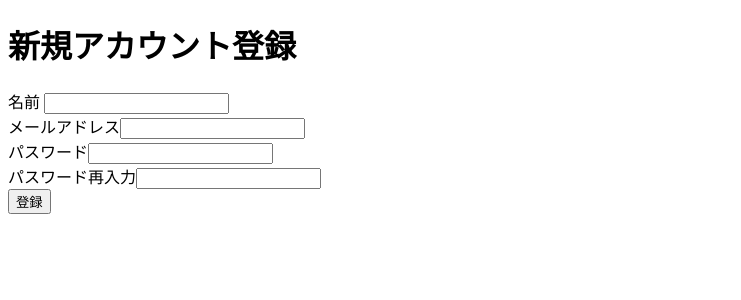
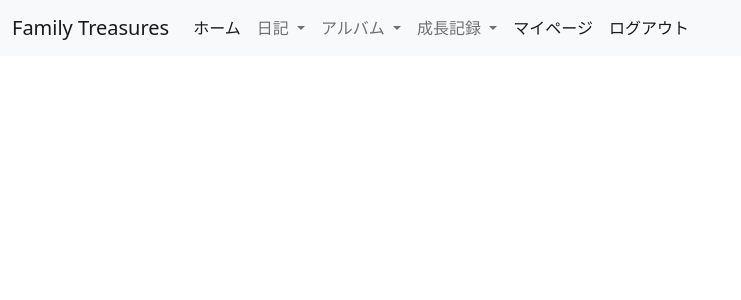
Before and after one commit to yoko-s89/FamilyTreasures, a Django app: page /signup/ in a window 1280 px wide. Shown: the top 300 px of the page, without its empty margins (0-741 px from the left). Run offline with Django 4.2, Linux system fonts and the light colour scheme.

Commit message:
ナビゲーションバー作成

```diff
--- /dev/null
+++ b/familytreasures/templates/base.html
@@ -0,0 +1,70 @@
+<!DOCTYPE html>
+<html lang="ja">
+    <head>
+        <meta charset="UTF-8">
+        <meta name="viewport" content="width=device-width, initial-scale=1.0">
+        <title>{% block title %}Family Treasures{% endblock %}</title>
+        <!-- BootstrapのCSS -->
+        <link href="https://cdn.jsdelivr.net/npm/bootstrap@5.0.2/dist/css/bootstrap.min.css" rel="stylesheet" integrity="sha384-EVSTQN3/azprG1Anm3QDgpJLIm9Nao0Yz1ztcQTwFspd3yD65VohhpuuCOmLASjC" crossorigin="anonymous">
+    </head>
+    <body>
+    <!-- ナビゲーションバーの開始 -->
+        <nav class="navbar navbar-expand-lg navbar-light bg-light">
+            <div class="container-fluid">
+            <a class="navbar-brand" href="#">Family Treasures</a>
+            <button class="navbar-toggler" type="button" data-bs-toggle="collapse" data-bs-target="#navbarNavDropdown" aria-controls="navbarNavDropdown" aria-expanded="false" aria-label="Toggle navigation">
+                <span class="navbar-toggler-icon"></span>
+            </button>
+            <div class="collapse navbar-collapse" id="navbarNavDropdown">
+                <ul class="navbar-nav">
+                <!-- ホームリンク -->
+                <li class="nav-item">
+                    <a class="nav-link active" aria-current="page" href="{% url 'home' %}">ホーム</a>
+                </li>
+                <!-- 日記ドロップダウン -->
+                <li class="nav-item dropdown">
+                    <a class="nav-link dropdown-toggle" href="#" id="navbarDropdownMenuLink" role="button" data-bs-toggle="dropdown" aria-expanded="false">
+                    日記
+                    </a>
+                    <ul class="dropdown-menu" aria-labelledby="navbarDropdownMenuLink">
+                        <li><a class="dropdown-item" href="#">投稿画面</a></li>
+                        <li><a class="dropdown-item" href="#">一覧画面</a></li>
+                    </ul>
+                </li>
+                <!-- アルバムドロップダウン -->
+                <li class="nav-item dropdown">
+                    <a class="nav-link dropdown-toggle" href="#" id="navbarDropdownMenuLink" role="button" data-bs-toggle="dropdown" aria-expanded="false">
+                    アルバム
+                    </a>
+                    <ul class="dropdown-menu" aria-labelledby="navbarDropdownMenuLink">
+                        <li><a class="dropdown-item" href="#">投稿画面</a></li>
+                        <li><a class="dropdown-item" href="#">閲覧画面</a></li>
+                    </ul>
+                </li>
+                <!-- 成長記録ドロップダウン -->
+                <li class="nav-item dropdown">
+                    <a class="nav-link dropdown-toggle" href="#" id="navbarDropdownMenuLink" role="button" data-bs-toggle="dropdown" aria-expanded="false">
+                    成長記録
+                    </a>
+                    <ul class="dropdown-menu" aria-labelledby="navbarDropdownMenuLink">
+                        <li><a class="dropdown-item" href="#">投稿画面</a></li>
+                        <li><a class="dropdown-item" href="#">閲覧画面</a></li>
+                    </ul>
+                </li>
+                <!-- マイページリンク -->
+                <li class="nav-item">
+                    <a class="nav-link active" aria-current="page" href="#">マイページ</a>
+                </li>
+                <!-- ログアウトリンク -->
+                <li class="nav-item">
+                    <a class="nav-link active" aria-current="page" href="#">ログアウト</a>
+                </li>
+                </ul>
+            </div>
+            </div>
+        </nav>
+        {% block content %}{% endblock %}
+
+        <script src="https://cdn.jsdelivr.net/npm/bootstrap@5.0.2/dist/js/bootstrap.bundle.min.js" integrity="sha384-MrcW6ZMFYlzcLA8Nl+NtUVF0sA7MsXsP1UyJoMp4YLEuNSfAP+JcXn/tWtIaxVXM" crossorigin="anonymous"></script>
+    </body>
+</html>
--- a/familytreasures/templates/home.html
+++ b/familytreasures/templates/home.html
@@ -1,11 +1,14 @@
 <!DOCTYPE html>
-<html lang="en">
+<html lang="ja">
+{% extends 'base.html' %}
 <head>
     <meta charset="UTF-8">
     <meta name="viewport" content="width=device-width, initial-scale=1.0">
     <title>Family Treasures</title>
+    <link rel="stylesheet" href="css/styles.css">
 </head>
 <body>
+
     <h1>home</h1>
     <a href="{% url 'login' %}">ログイン画面へ</a>
 </body>
--- a/familytreasures/templates/login.html
+++ b/familytreasures/templates/login.html
@@ -1,5 +1,6 @@
 <!DOCTYPE html>
-<html lang="en">
+<html lang="ja">
+{% extends 'base.html' %}
 <head>
     <meta charset="UTF-8">
     <meta name="viewport" content="width=device-width, initial-scale=1.0">
--- a/familytreasures/templates/signup.html
+++ b/familytreasures/templates/signup.html
@@ -1,5 +1,6 @@
 <!DOCTYPE html>
-<html lang="en">
+<html lang="ja">
+{% extends 'base.html' %}
 <head>
     <meta charset="UTF-8">
     <meta name="viewport" content="width=device-width, initial-scale=1.0">
@@ -9,11 +10,12 @@
     <h1>新規アカウント登録</h1>
     <form method="post">
         {% csrf_token %}
-        <div>名前 <input type="text" name="name" value="{{ form.name.value|default:'' }}"></div>
+        <div>名前/ニックネーム <input type="text" name="name" value="{{ form.name.value|default:'' }}"></div>
         <div>メールアドレス<input type="email" name="email"></div>
         <div>パスワード<input type="password" name="password1"></div>
         <div>パスワード再入力<input type="password" name="password2"></div>
         <button type="submit">登録</button>
+        <a href="{% url 'login' %}">ログイン画面へ</a>
     </form>
     {{ form.errors }}
 </body>
```
Also changed, not shown: familytreasures/db.sqlite3.
